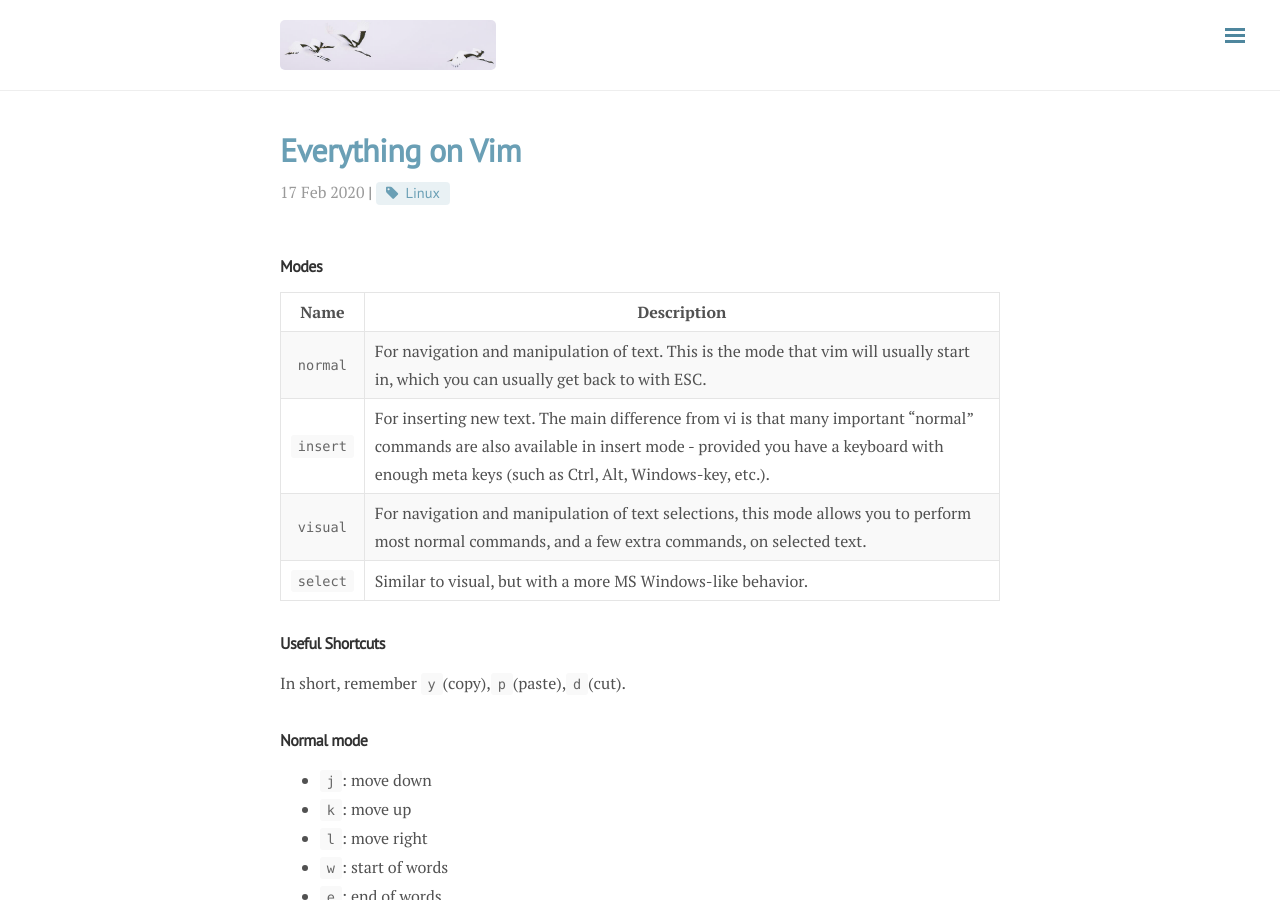
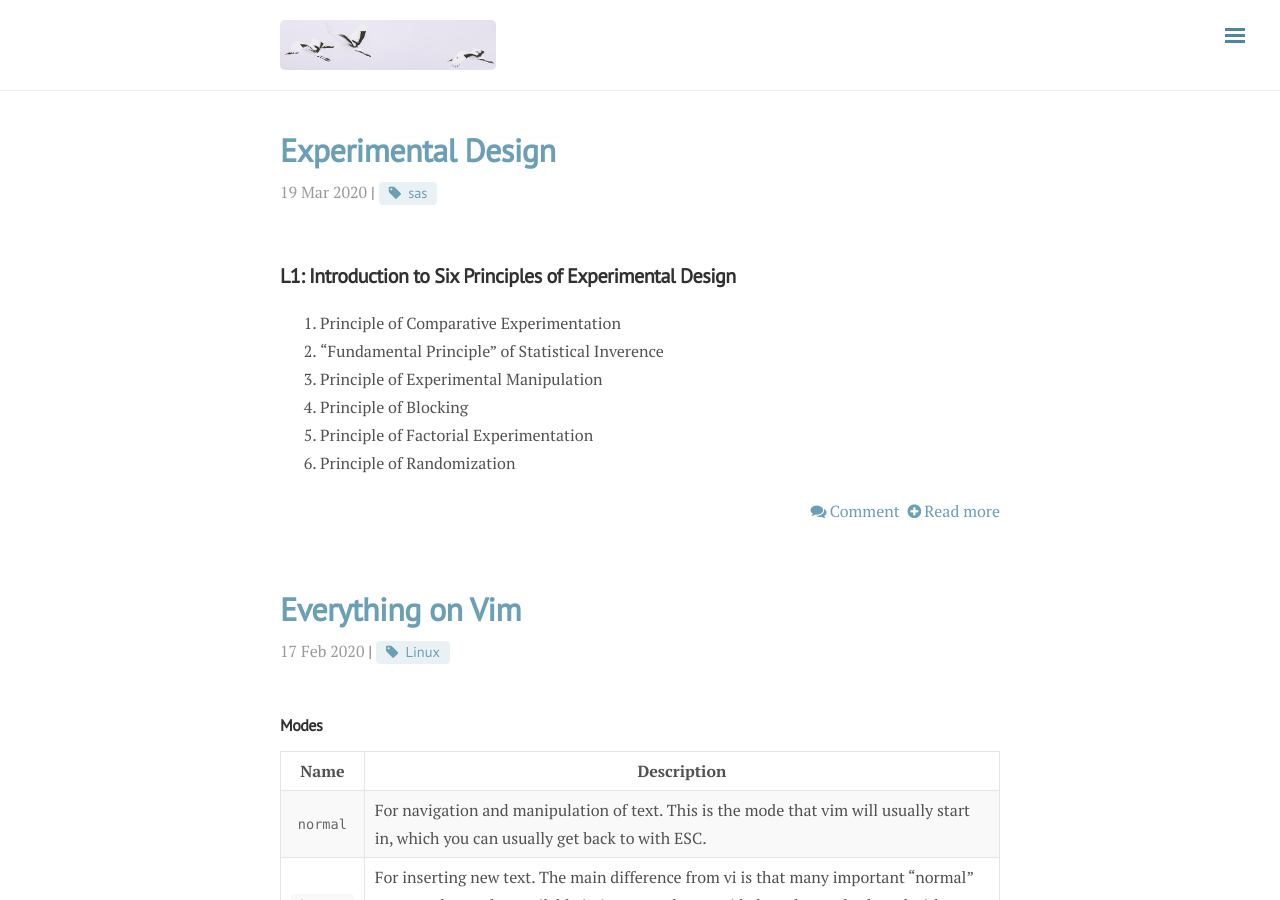
Before and after one commit to ylyy93/my_blog, a Jekyll site: the page built from blog/index.html, in a window 1280 px wide and 900 px high. Built offline with Jekyll 4.4.1, drawn with Linux system fonts in a browser that asks for light colours; nearby versions of some CDN libraries; the list of posts is cut into pages by our own code; comment, search, counter and statistics services are not loaded; some of the changed text lies outside the part shown.

Commit message:
rebuilding site Wed Mar 18 17:55:42 PDT 2020

```diff
--- /dev/null
+++ b/_posts/phil/2020-03-18-experimental-design.md
@@ -0,0 +1,16 @@
+---
+layout: post
+title: Experimental Design
+date: 2020-03-18 17:53 -0700
+categories: Statistics
+tags: [sas]
+---
+
+## L1: Introduction to Six Principles of Experimental Design
+
+1. Principle of Comparative Experimentation
+2. “Fundamental Principle” of Statistical Inverence
+3. Principle of Experimental Manipulation
+4. Principle of Blocking
+5. Principle of Factorial Experimentation
+6. Principle of Randomization
```
Also changed, not shown: _posts/python/2019-11-16-pick-up-python-immediately.md (+5 -1 lines).
